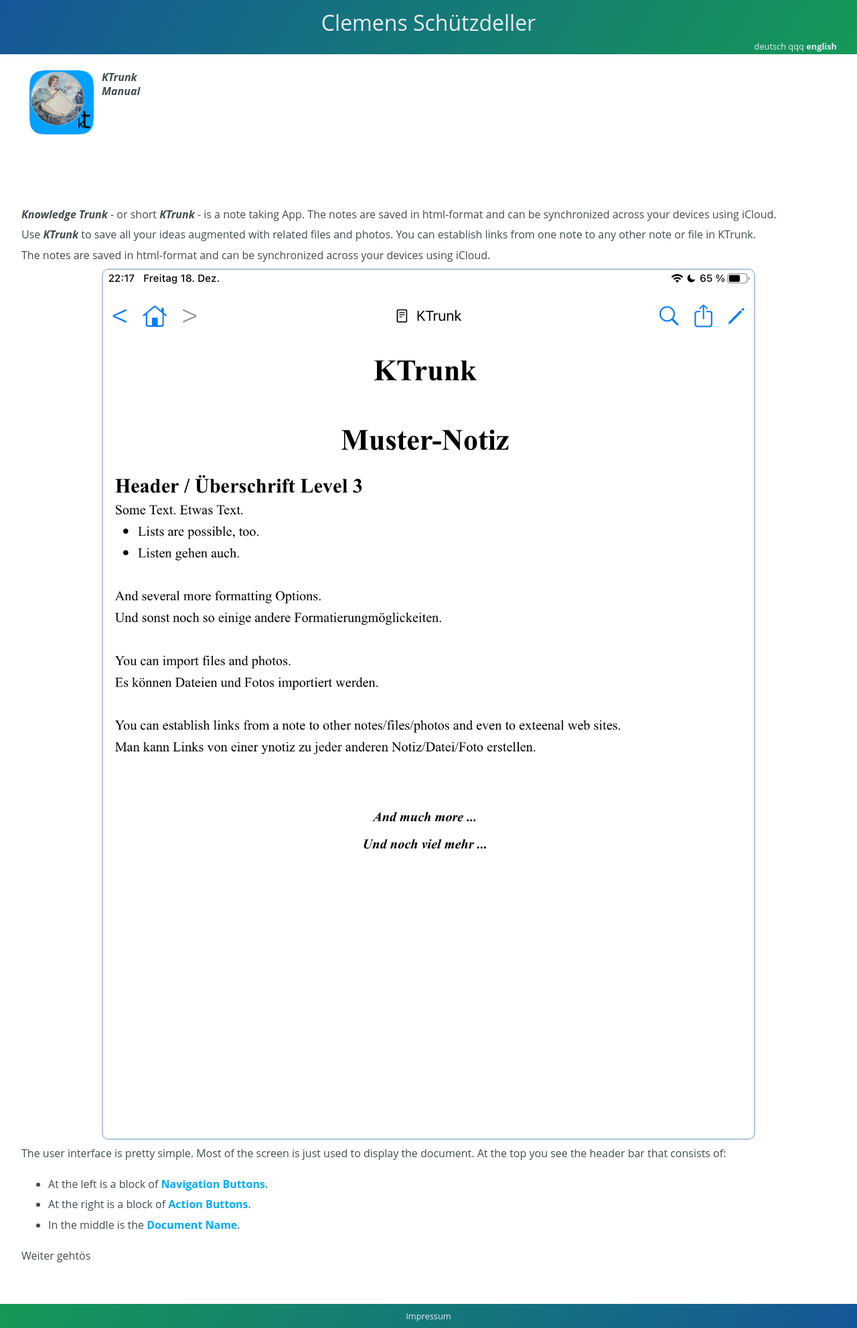
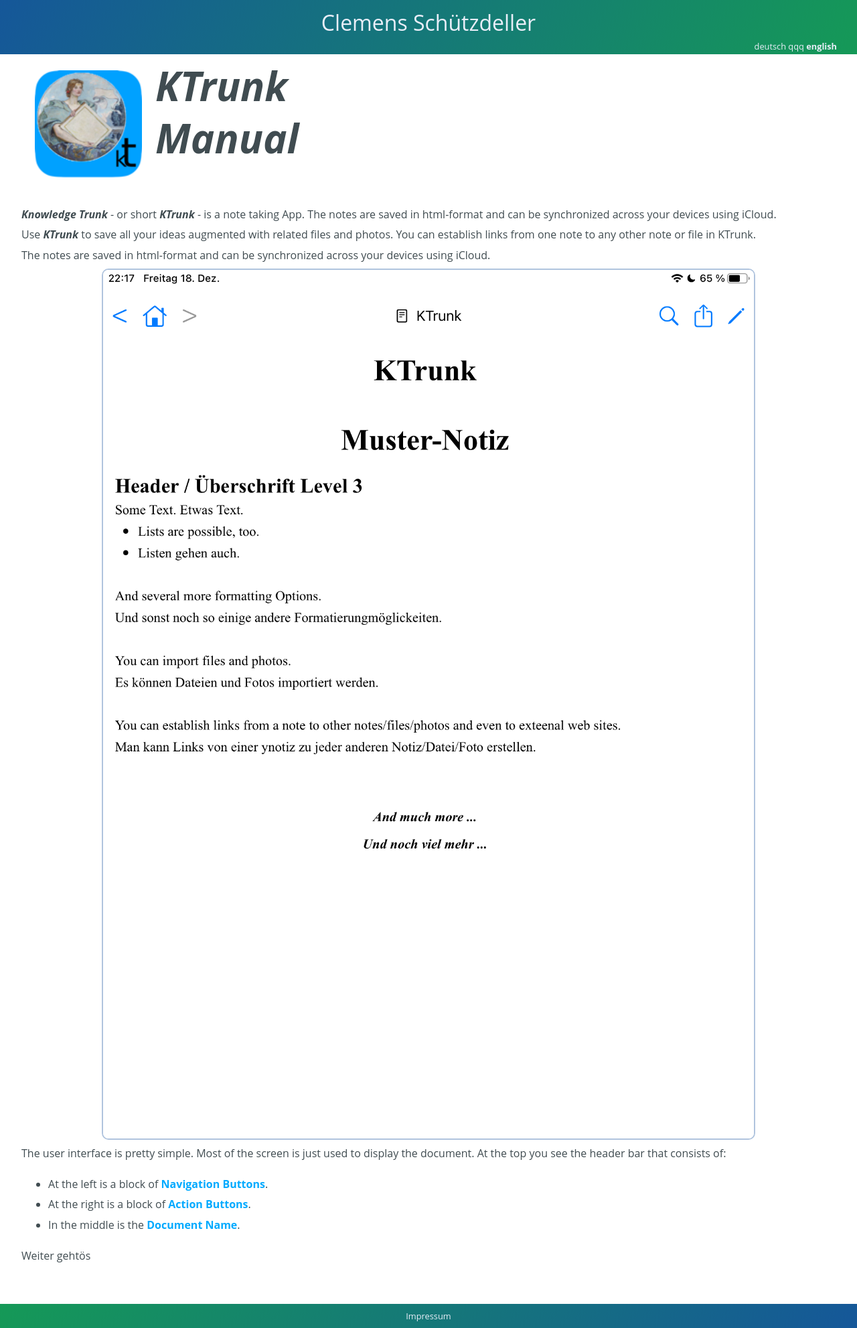
Before and after one commit to cs-LA/home, a Jekyll site: the page built from KTrunk/Manual.md, in a window 1280 px wide. Shown: the whole page at 67% size. Built offline with Jekyll 4.4.1, drawn with Linux system fonts in a browser that asks for light colours; our own code applies the rules of GitHub Pages for plain Markdown files.

Commit message:
Update Manual.md

```diff
--- a/KTrunk/Manual.md
+++ b/KTrunk/Manual.md
@@ -1,10 +1,10 @@
 
 <div class="logoRow">
-  <div class="logoColumn left">
+  <div class="logoColumn logoColumnLeft">
     <img src="logo120.png">
   </div>
-  <div class="logoColumn right">
-    <b><i>KTrunk<br><span class="en">Manual</span><span class="de">Hanbuch</span></i></b>
+  <div class="logoColumn logoColumnRight">
+    <b><i>KTrunk<br><span class="en">Manual</span><span class="de">Handbuch</span></i></b>
   </div>
 </div>
 
```
